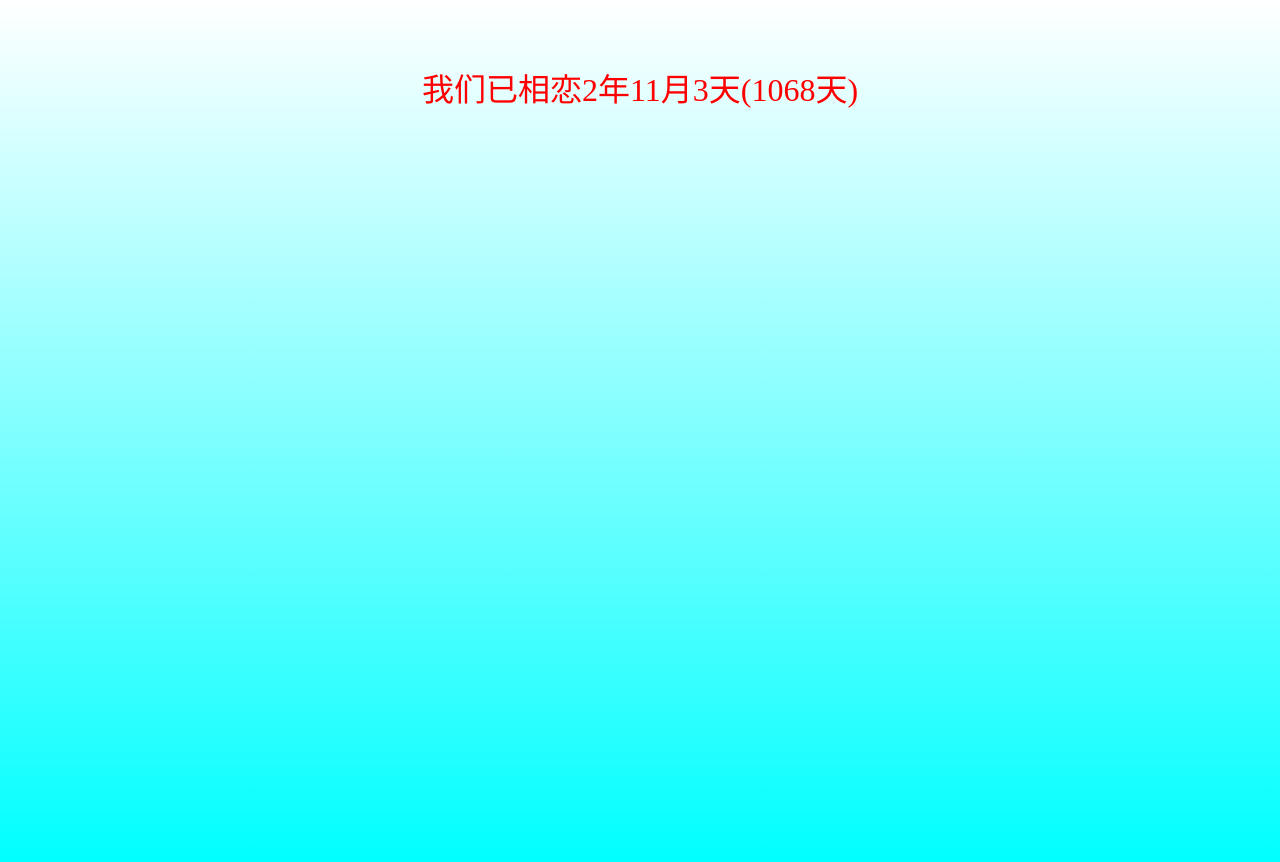
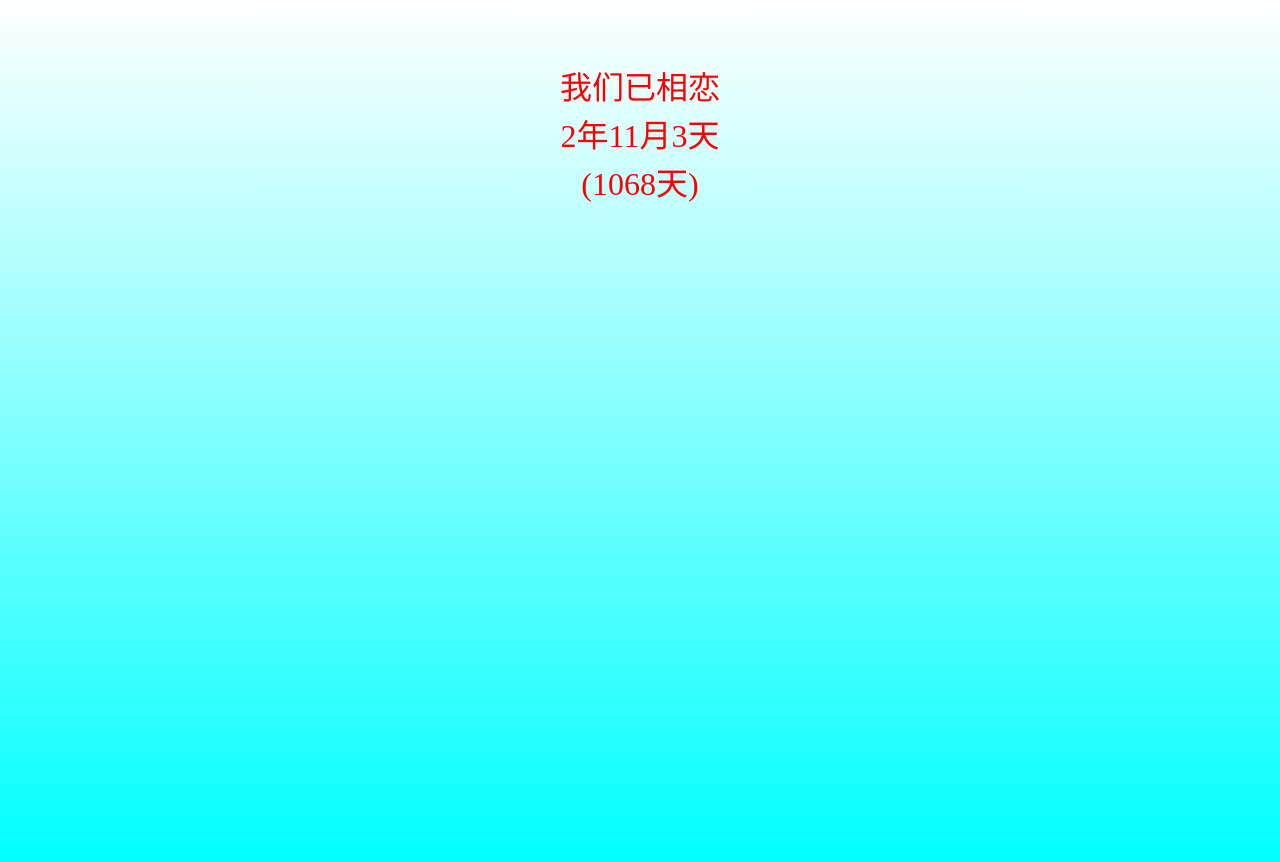
Before and after one commit to lgh06/counter, a plain HTML site: page index.html in a window 1280 px wide. Drawn offline with nearby package versions, Linux system fonts and the light colour scheme.

Commit message:
line-height

```diff
--- a/app.js
+++ b/app.js
@@ -29,8 +29,8 @@
   window.Reminder = Reminder;
 
   window.onload = function(){
-    document.querySelector('body').innerHTML = '我们已相恋'
-    + Reminder().all+'('+Reminder().days+'天)';
+    document.querySelector('body').innerHTML = '我们已相恋'+'<br>'
+    + Reminder().all+'<br>('+Reminder().days+'天)';
   }
 
 })(window);
--- a/index.html
+++ b/index.html
@@ -22,6 +22,7 @@
       font-size: 2em;
       color:red;
       padding-top: 2em;
+      line-height: 1.5;
     }
   </style>
 </head>
```
